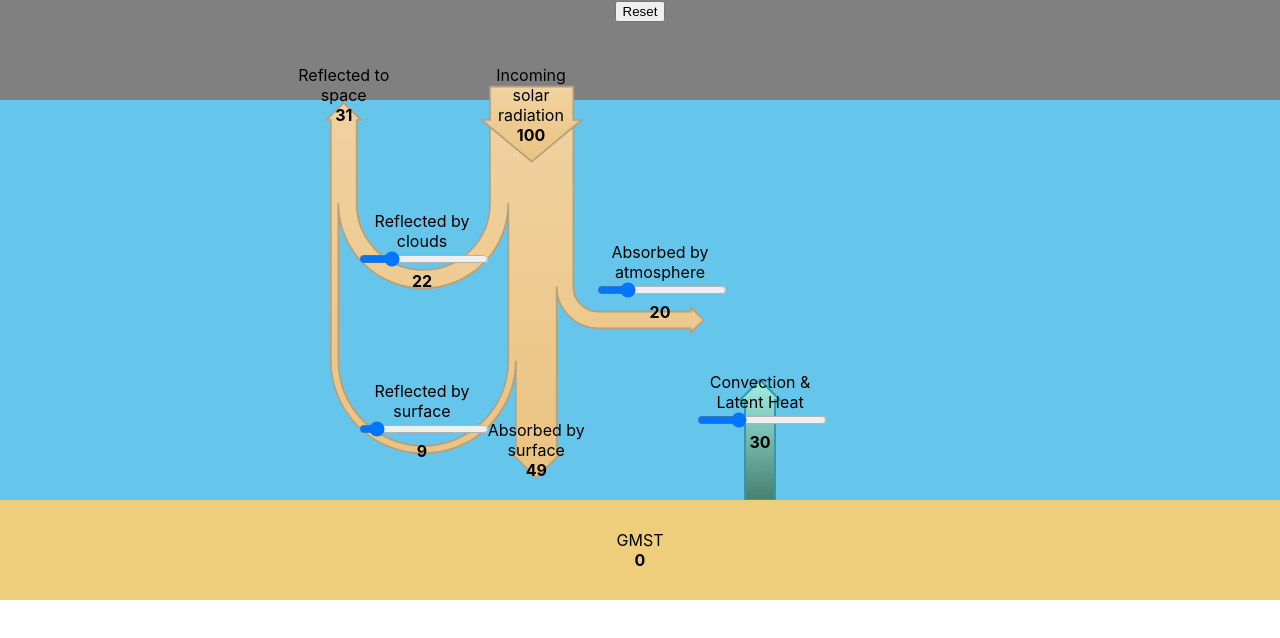
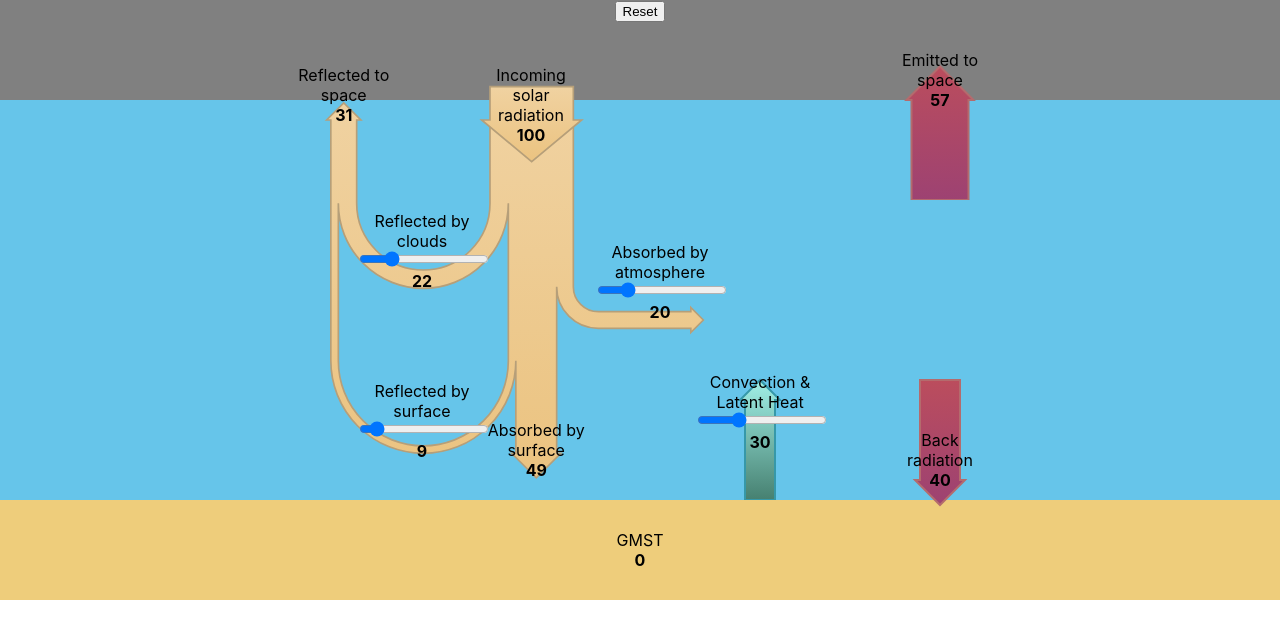
Before and after one commit to craigwalton/ClimateApp, a React (Create React App) app in the folder my-app/: page / in a window 1280 px wide. Shown: the top 638 px of the page. Built offline with nearby package versions, Linux system fonts and the light colour scheme.

Commit message:
Add back radiation arrow.

```diff
--- a/my-app/src/App.js
+++ b/my-app/src/App.js
@@ -4,6 +4,8 @@ import Slider from './components/Slider';
 import Label from './components/Label';
 import ShortwaveArrows from './components/ShortwaveArrows';
 import ConvectionArrow from "./components/ConvectionArrow";
+import LongwaveToSpaceArrow from "./components/LongwaveToSpaceArrow";
+import BackRadiationArrow from "./components/BackRadiationArrow";
 
 function App() {
     const defaultScatteredValue = 22;
@@ -49,6 +51,8 @@ function App() {
 
     const totalReflected = scatteredValue + reflectedValue;
     const absorbedBySurface = 100 - totalReflected - atmosphereValue;
+    const emittedToSpace = 57;
+    const backRadiation = 40;
     const scale = 500 / 600;
     return (
         <div className="App">
@@ -71,6 +75,11 @@ function App() {
                            label={"Absorbed by surface"} value={absorbedBySurface}/>
                     <Label x={(140 - totalReflected / 2) * scale} y={65} label={"Reflected to space"}
                            value={totalReflected}/>
+                    {/*Longwave*/}
+                    <LongwaveToSpaceArrow x={700} y={0} value={emittedToSpace}/>
+                    <Label x={700} y={50} label={"Emitted to space"} value={emittedToSpace}/>
+                    <BackRadiationArrow x={700} y={350} value={backRadiation}/>
+                    <Label x={700} y={430} label={"Back radiation"} value={backRadiation}/>
                     {/*Convection & Latent Heat*/}
                     <ConvectionArrow x={500} y={300} value={convectionValue}/>
                     <Slider x={500} y={350} label={"Convection & Latent Heat"} value={convectionValue}
--- /dev/null
+++ b/my-app/src/components/BackRadiationArrow.css
@@ -0,0 +1,5 @@
+.back-radiation-path {
+    stroke-width: 2;
+    fill: url(#back-radiation-gradient);
+    stroke: #b46b6d;
+}
--- /dev/null
+++ b/my-app/src/components/BackRadiationArrow.js
@@ -0,0 +1,31 @@
+import './BackRadiationArrow.css';
+
+const BackRadiationArrow = ({x, y, value}) => {
+
+    const halfWidth = value / 2;
+    const step = 5;
+    const arrowHead = halfWidth + 5;
+    return (
+        <div className="arrow-container" style={{position: 'absolute', left: x, top: y}}>
+            <svg width="120" height="200" viewBox="-60 -50 120 200" style={{position: "relative", left: -60}}>
+                <defs>
+                    <linearGradient id="back-radiation-gradient" x1="0%" y1="0%" x2="0%" y2="100%">
+                        <stop offset="0%" style={{stopColor: 'rgb(187,77,93)', stopOpacity: 1}}/>
+                        <stop offset="100%" style={{stopColor: 'rgb(157,66,114)', stopOpacity: 1}}/>
+                    </linearGradient>
+                </defs>
+                <path className={"back-radiation-path"}
+                      d={`M ${-halfWidth} -20
+                          l 0 100
+                          l ${-step} 0
+                          l ${arrowHead} ${arrowHead}
+                          l ${arrowHead} ${-arrowHead}
+                          l ${-step} 0
+                          l 0 -100
+                          Z`}/>
+            </svg>
+        </div>
+    );
+};
+
+export default BackRadiationArrow;
--- a/my-app/src/components/ConvectionArrow.css
+++ b/my-app/src/components/ConvectionArrow.css
@@ -1,5 +1,5 @@
 .convection-path {
     stroke-width: 2;
-    fill: url(#grad-convection);
+    fill: url(#convection-gradient);
     stroke: #3698a9;
 }
--- a/my-app/src/components/ConvectionArrow.js
+++ b/my-app/src/components/ConvectionArrow.js
@@ -9,7 +9,7 @@ const ConvectionArrow = ({x, y, value}) => {
         <div className="arrow-container" style={{position: 'absolute', left: x, top: y}}>
             <svg width="120" height="200" viewBox="-60 -200 120 200" style={{position: "relative", left: -40}}>
                 <defs>
-                    <linearGradient id="grad-convection" x1="0%" y1="0%" x2="0%" y2="100%">
+                    <linearGradient id="convection-gradient" x1="0%" y1="0%" x2="0%" y2="100%">
                         <stop offset="0%" style={{stopColor: 'rgb(161,240,231)', stopOpacity: 1}}/>
                         <stop offset="100%" style={{stopColor: 'rgb(70,128,112)', stopOpacity: 1}}/>
                     </linearGradient>
--- /dev/null
+++ b/my-app/src/components/LongwaveToSpaceArrow.css
@@ -0,0 +1,5 @@
+.longwave-to-space-path {
+    stroke-width: 2;
+    fill: url(#longwave-to-space-gradient);
+    stroke: #b46b6d;
+}
--- /dev/null
+++ b/my-app/src/components/LongwaveToSpaceArrow.js
@@ -0,0 +1,31 @@
+import './LongwaveToSpaceArrow.css';
+
+const LongwaveToSpaceArrow = ({x, y, value}) => {
+
+    const halfWidth = value / 2;
+    const step = 5;
+    const arrowHead = halfWidth + 5;
+    return (
+        <div className="arrow-container" style={{position: 'absolute', left: x, top: y}}>
+            <svg width="120" height="200" viewBox="-60 0 120 200" style={{position: "relative", left: -60}}>
+                <defs>
+                    <linearGradient id="longwave-to-space-gradient" x1="0%" y1="0%" x2="0%" y2="100%">
+                        <stop offset="0%" style={{stopColor: 'rgb(187,77,93)', stopOpacity: 1}}/>
+                        <stop offset="100%" style={{stopColor: 'rgb(157,66,114)', stopOpacity: 1}}/>
+                    </linearGradient>
+                </defs>
+                <path className={"longwave-to-space-path"}
+                      d={`M ${-halfWidth} 200
+                          l 0 -100
+                          l ${-step} 0
+                          l ${arrowHead} ${-arrowHead}
+                          l ${arrowHead} ${arrowHead}
+                          l ${-step} 0
+                          l 0 100
+                          Z`}/>
+            </svg>
+        </div>
+    );
+};
+
+export default LongwaveToSpaceArrow;
--- a/my-app/src/components/ShortwaveArrows.css
+++ b/my-app/src/components/ShortwaveArrows.css
@@ -1,6 +1,6 @@
 .shortwave-path {
     stroke-width: 2;
-    fill: url(#grad);
+    fill: url(#shortwave-gradient);
     fill-rule: evenodd;
     stroke: #b69f79;
 }
--- a/my-app/src/components/ShortwaveArrows.js
+++ b/my-app/src/components/ShortwaveArrows.js
@@ -7,7 +7,7 @@ const ShortwaveArrows = ({x, y, scattered, reflected, atmosphere}) => {
         <div className="arrow-container" style={{position: 'absolute', left: x, top: y}}>
             <svg width="500" height="500" viewBox="-300 -60 600 600">
                 <defs>
-                    <linearGradient id="grad" x1="0%" y1="0%" x2="0%" y2="100%">
+                    <linearGradient id="shortwave-gradient" x1="0%" y1="0%" x2="0%" y2="100%">
                         <stop offset="0%" style={{stopColor: 'rgb(240,210,161)', stopOpacity: 1}}/>
                         <stop offset="100%" style={{stopColor: 'rgb(235,195,128)', stopOpacity: 1}}/>
                     </linearGradient>
```
